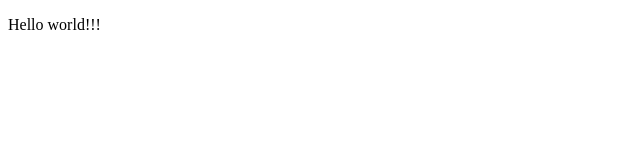
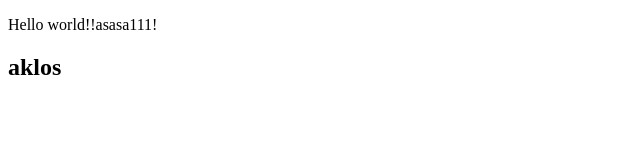
Before and after one commit to Lam1ro4eQ/JS_lessons, a plain HTML site: page index.html in a window 1280 px wide. Shown: the whole page, without its empty margins (0-640 px from the left). Drawn offline with Linux system fonts and the light colour scheme.

Commit message:
new PC revisions

```diff
--- a/index.html
+++ b/index.html
@@ -6,7 +6,8 @@
     <title>Document</title>
 </head>
 <body>
-    <p>Hello world!!!</p>
+    <p>Hello world!!asasa111!</p>
+    <h2>aklos</h2>
     <script src="../js/script.js"></script>
 </body>
 </html>
```
